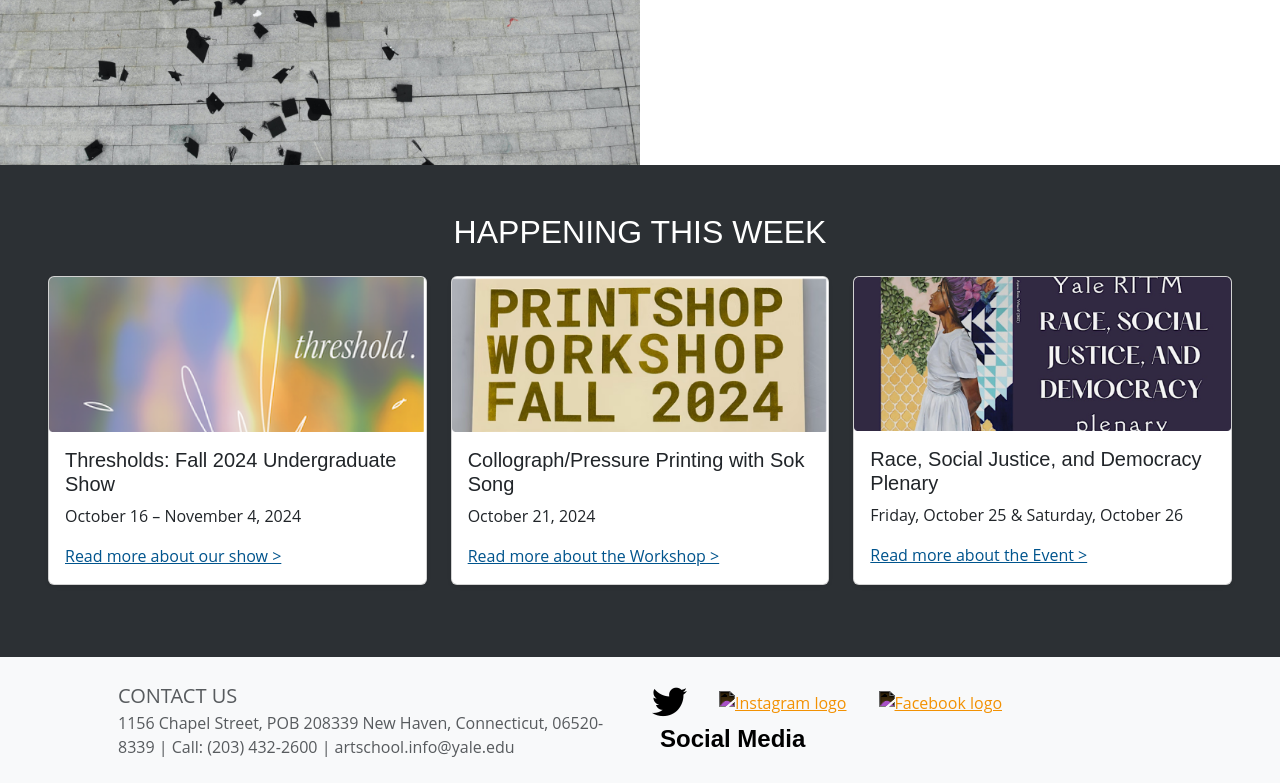
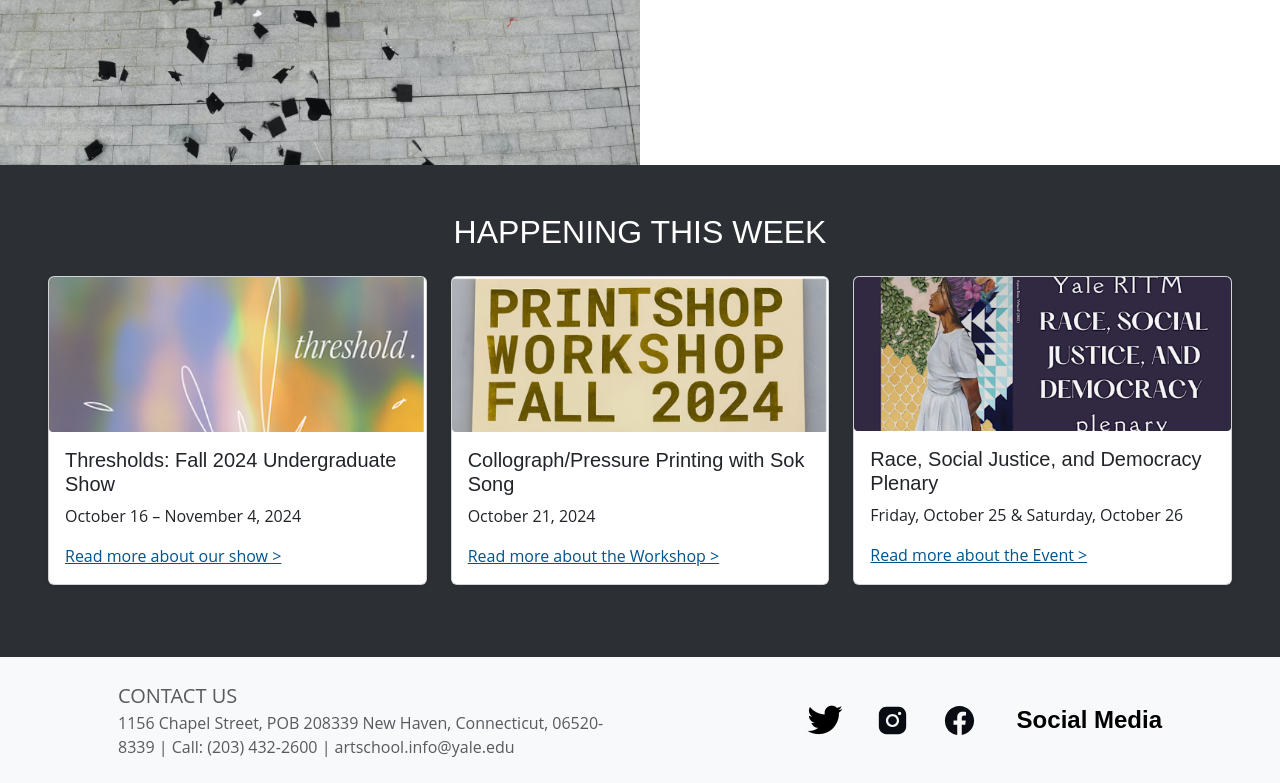
Before and after one commit to nguy1067/dsn1713-final, a website: page index.html in a window 1280 px wide. Shown: the part 1817-2600 px from the top of the page. Drawn offline with nearby package versions, Linux system fonts and the light colour scheme; files that its build step writes are made by us from their sources; the site is published under a folder, as on GitHub Pages, so addresses that start at the root find nothing.

Commit message:
fixing again

```diff
--- a/index.html
+++ b/index.html
@@ -172,12 +172,12 @@
               </li>
               <li class="pe-3 me-3">
                 <a href="#">
-                  <img src="../images/instagram copy.svg" alt="Instagram logo" width="35" height="auto" class="footer-social-icon black-icon">
+                  <img src="images/instagram copy.svg" alt="Instagram logo" width="35" height="auto" class="footer-social-icon black-icon">
                 </a>
               </li>
               <li class="pe-3 me-3">
                 <a href="#">
-                  <img src="../images/facebook copy.svg" alt="Facebook logo" width="35" height="auto" class="footer-social-icon black-icon">
+                  <img src="images/facebook copy.svg" alt="Facebook logo" width="35" height="auto" class="footer-social-icon black-icon">
                 </a>
               </li>
               <li class="ms-2">
```
Also changed, not shown: about-us.html (+1 -1 lines), publications.html (+1 -1 lines).
